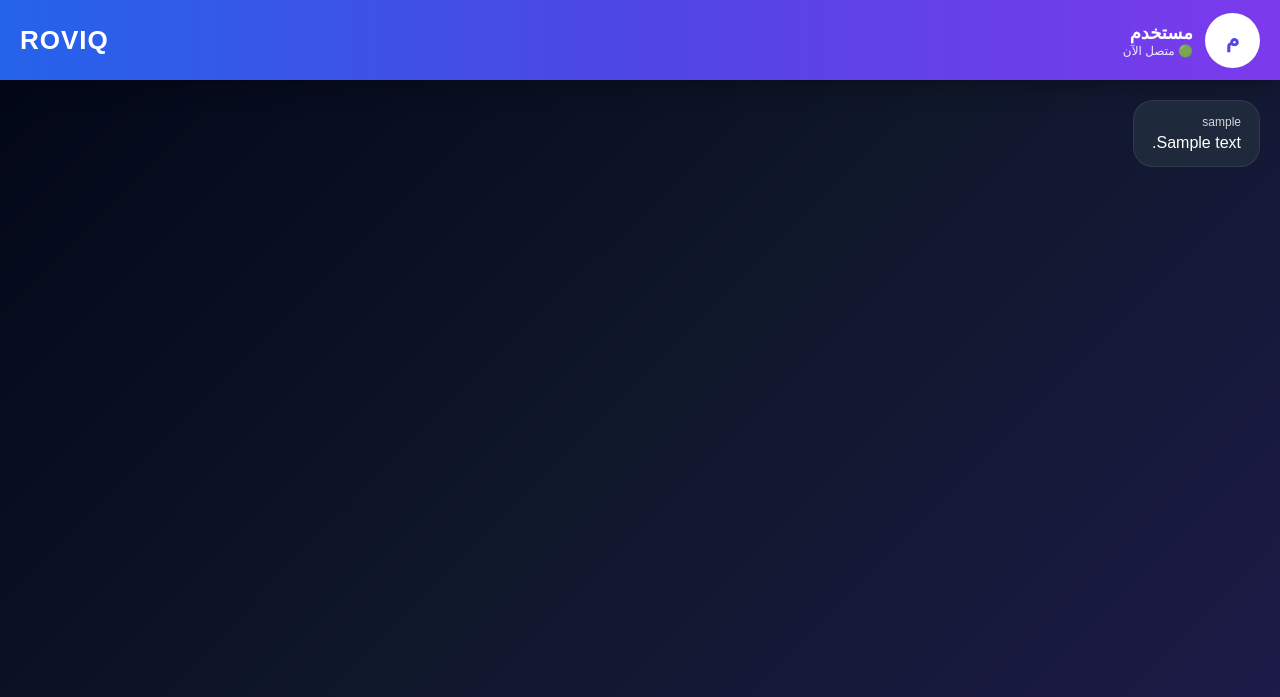
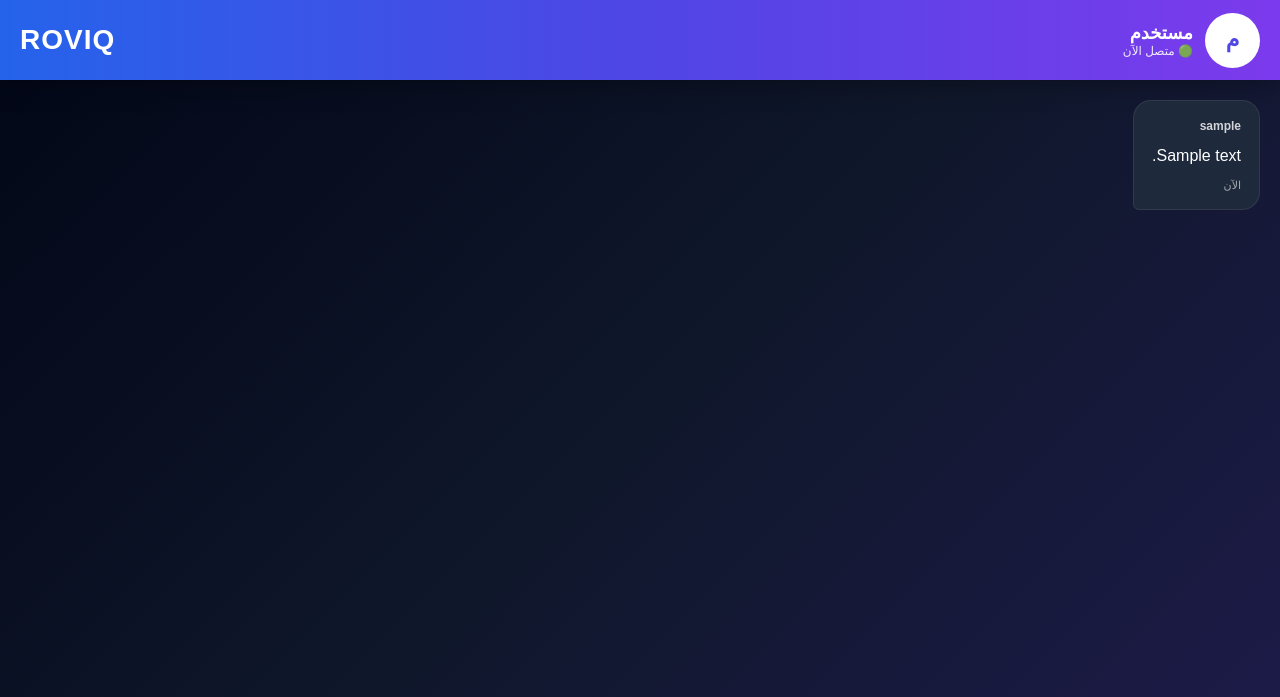
Before and after one commit to flwzrnt3-png/RoqLanChat, a Flask app: page /chat in a window 1280 px wide. Shown: the top 697 px of the page. Run offline with Flask 3, Linux system fonts and the light colour scheme; tables that the repository leaves empty hold one stand-in row (values such as "Sample post").

Commit message:
Update chat.html

```diff
--- a/templates/chat.html
+++ b/templates/chat.html
@@ -5,7 +5,7 @@
 <meta charset="UTF-8">
 <meta name="viewport" content="width=device-width, initial-scale=1.0">
 
-<title>ROVIQ Chat</title>
+<title>ROVIQ Chat V3</title>
 
 <style>
 
@@ -18,13 +18,7 @@ font-family:Arial,sans-serif;
 
 body{
 height:100vh;
-background:
-linear-gradient(
-135deg,
-#020617,
-#0f172a,
-#1e1b4b
-);
+background:linear-gradient(135deg,#020617,#0f172a,#1e1b4b);
 color:white;
 display:flex;
 flex-direction:column;
@@ -32,113 +26,70 @@ overflow:hidden;
 }
 
 .header{
-
 height:80px;
-
-background:
-linear-gradient(
-90deg,
-#2563eb,
-#4f46e5,
-#7c3aed
-);
-
+background:linear-gradient(90deg,#2563eb,#4f46e5,#7c3aed);
 display:flex;
 align-items:center;
 justify-content:space-between;
-
 padding:0 20px;
-
-box-shadow:
-0 0 30px rgba(0,0,0,.4);
-
+box-shadow:0 0 30px rgba(0,0,0,.4);
 }
 
 .left{
-
 display:flex;
 align-items:center;
 gap:12px;
-
 }
 
 .profile{
-
 width:55px;
 height:55px;
-
 border-radius:50%;
-
 object-fit:cover;
-
 border:3px solid white;
-
 }
 
 .default-profile{
-
 width:55px;
 height:55px;
-
 border-radius:50%;
-
 background:white;
-
 color:#4f46e5;
-
 display:flex;
 align-items:center;
 justify-content:center;
-
 font-weight:bold;
 font-size:22px;
-
 }
 
 .userinfo{
-
 display:flex;
 flex-direction:column;
-
 }
 
 .username{
-
 font-size:18px;
 font-weight:bold;
-
 }
 
 .status{
-
 font-size:12px;
-
 opacity:.9;
-
 }
 
 .logo{
-
-font-size:26px;
+font-size:28px;
 font-weight:bold;
-
 letter-spacing:1px;
-
 }
 
 .messages{
-
 flex:1;
-
 overflow-y:auto;
-
 padding:20px;
-
 display:flex;
 flex-direction:column;
-
-gap:12px;
-
+gap:14px;
 }
 
 .messages::-webkit-scrollbar{
@@ -151,154 +102,102 @@ border-radius:20px;
 }
 
 .mine{
-
 display:flex;
 justify-content:flex-end;
-
 }
 
 .other{
-
 display:flex;
 justify-content:flex-start;
-
 }
 
 .bubble{
-
-max-width:75%;
-
-padding:14px 18px;
-
-border-radius:20px;
-
-word-wrap:break-word;
-
+max-width:85%;
+min-width:100px;
+padding:15px 18px;
+border-radius:18px;
+word-break:break-word;
+font-size:16px;
+line-height:1.7;
 animation:show .25s ease;
-
 }
 
 .mine .bubble{
-
-background:
-linear-gradient(
-90deg,
-#4f46e5,
-#7c3aed
-);
-
+background:linear-gradient(90deg,#4f46e5,#7c3aed);
+border-bottom-right-radius:6px;
 }
 
 .other .bubble{
-
 background:#1e293b;
-
 border:1px solid rgba(255,255,255,.08);
-
+border-bottom-left-radius:6px;
 }
 
 .sender{
+font-size:12px;
+opacity:.8;
+margin-bottom:6px;
+font-weight:bold;
+}
 
-font-size:12px;
-
-opacity:.8;
-
-margin-bottom:5px;
-
+.time{
+font-size:11px;
+opacity:.6;
+margin-top:6px;
 }
 
 .bottom{
-
 padding:15px;
-
 background:#0f172a;
-
-border-top:
-1px solid rgba(255,255,255,.08);
-
+border-top:1px solid rgba(255,255,255,.08);
 }
 
 .chat-form{
-
 display:flex;
-
 gap:10px;
-
 }
 
 .msginput{
-
 flex:1;
-
 padding:16px;
-
 border:none;
-
 outline:none;
-
 border-radius:18px;
-
 background:#1e293b;
-
 color:white;
-
 font-size:15px;
-
 }
 
 .sendbtn{
-
 padding:16px 22px;
-
 border:none;
-
 border-radius:18px;
-
 cursor:pointer;
-
 font-weight:bold;
-
 color:white;
-
-background:
-linear-gradient(
-90deg,
-#2563eb,
-#7c3aed
-);
-
+background:linear-gradient(90deg,#2563eb,#7c3aed);
 }
 
 .sendbtn:hover{
-
 opacity:.9;
-
 }
 
 .counter{
-
 font-size:12px;
-
 opacity:.8;
-
 margin-top:8px;
-
 text-align:center;
-
 }
 
 @keyframes show{
-
 from{
 opacity:0;
 transform:translateY(10px);
 }
-
 to{
 opacity:1;
 transform:translateY(0);
 }
-
 }
 
 </style>
@@ -313,9 +212,7 @@ transform:translateY(0);
 
 {% if profile_pic %}
 
-<img
-class="profile"
-src="/static/profiles/{{ profile_pic }}">
+<img class="profile" src="/static/profiles/{{ profile_pic }}">
 
 {% else %}
 
@@ -357,6 +254,10 @@ ROVIQ
 
 {{ text }}
 
+<div class="time">
+الآن
+</div>
+
 </div>
 
 </div>
@@ -373,6 +274,10 @@ ROVIQ
 
 {{ text }}
 
+<div class="time">
+الآن
+</div>
+
 </div>
 
 </div>
@@ -385,9 +290,7 @@ ROVIQ
 
 <div class="bottom">
 
-<form
-method="POST"
-class="chat-form">
+<form method="POST" class="chat-form">
 
 <input
 class="msginput"
@@ -397,18 +300,14 @@ placeholder="اكتب رسالة...">
 <button
 class="sendbtn"
 type="submit">
-
 ➤
-
 </button>
 
 </form>
 
 <div class="counter">
-
 عدد الرسائل:
 {{ messages|length }}
-
 </div>
 
 </div>
```
